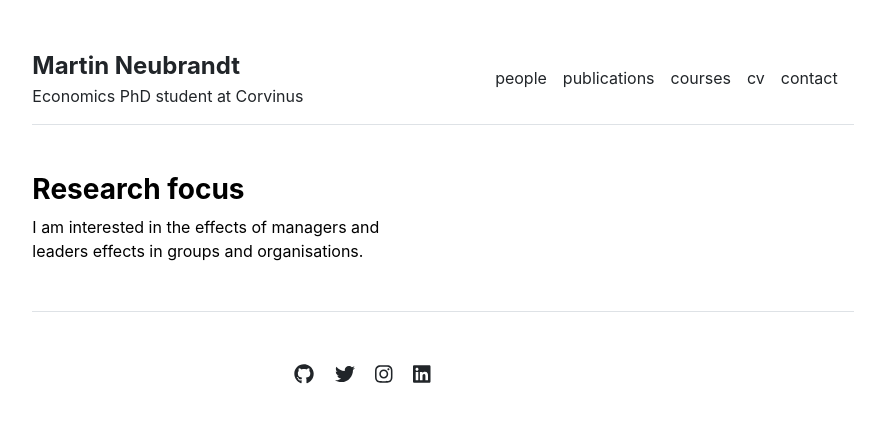
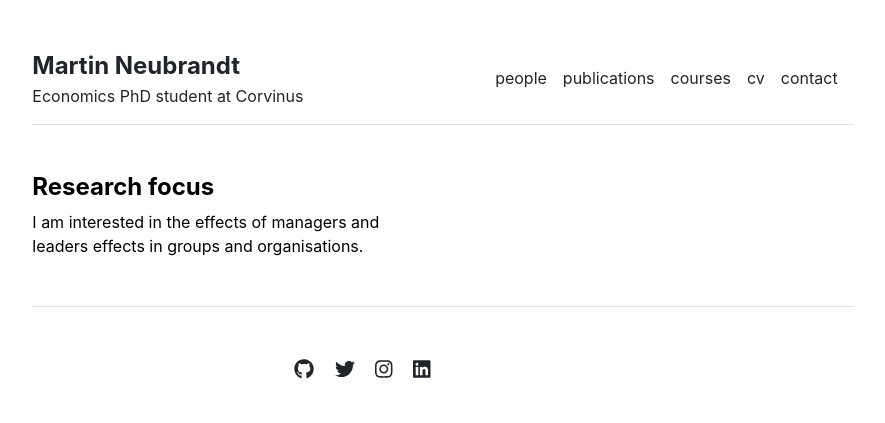
Before and after one commit to martinneubrandt/martinneubrandt.github.io, a Jekyll site: the page built from index.md, in a window 1280 px wide. Shown: the top 423 px of the page, without its empty margins (197-1082 px from the left). Built offline with Jekyll 4.4.1, drawn with Linux system fonts in a browser that asks for light colours.

Commit message:
Update home.html

```diff
--- a/_layouts/home.html
+++ b/_layouts/home.html
@@ -4,7 +4,8 @@ layout: default
 
 <div class="row g-5 mb-5">
   <div class="col-md-6">
-    <h3 class="fw-bold">Research focus</h3>
+    <h4 class="fw-bold">Research focus</h4>
+
     I am interested in the effects of managers and leaders effects in groups and organisations.
   </div>
 </div>
```
